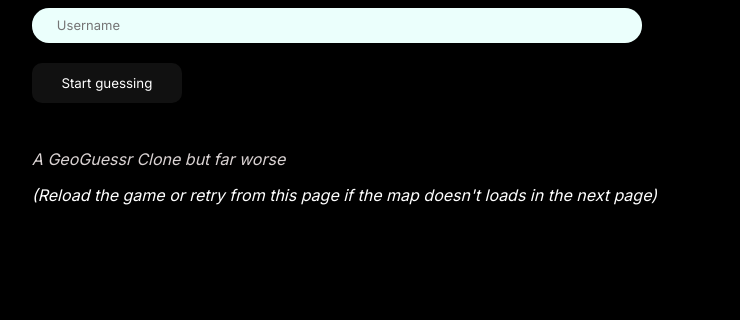
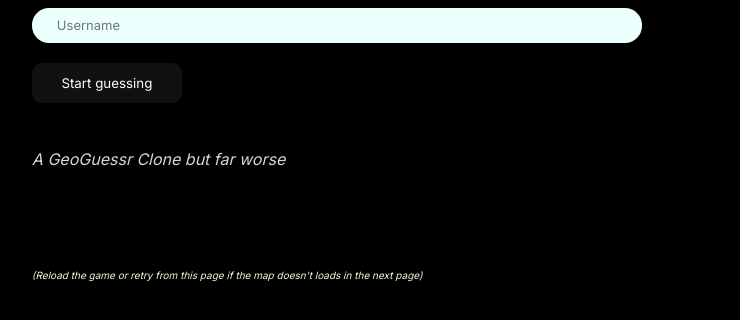
Before and after one commit to sanxalp/where-am-eye, a plain HTML site: page index.html in a window 1280 px wide. Shown: the part 430-750 px from the top of the page, without its empty margins (269-1009 px from the left). Drawn offline with Linux system fonts and the light colour scheme.

Commit message:
Update style.css
added warning about if map doesnt loads

```diff
--- a/style.css
+++ b/style.css
@@ -24,8 +24,14 @@
     bottom: px;
   }
 
-  .misc .text{
+  .text{
     color: #eae2e2ee;
+  }
+
+  .help{
+    color:beige;
+    margin-top: 100px;
+    font-size:10px;
   }
 
   @media (max-width: 600px) {
```
